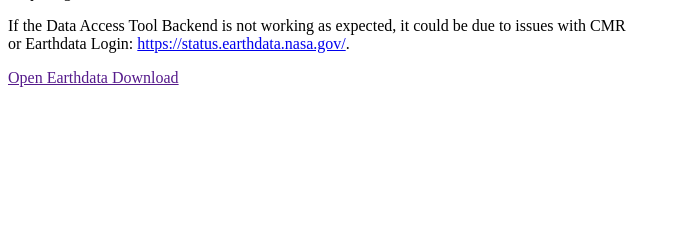
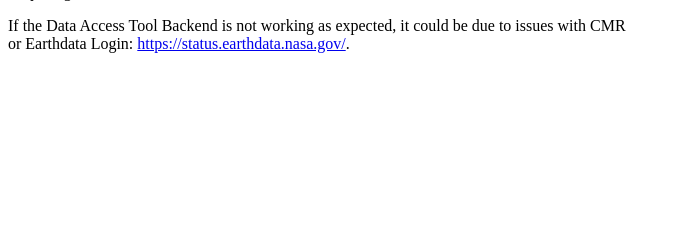
Before and after one commit to nsidc/data-access-tool-backend, a Python web app: template src/dat_backend/templates/application_status.html.jinja in a window 1280 px wide. Shown: the part 92-332 px from the top of the page, without its empty margins (0-681 px from the left). Run offline with Jinja, Linux system fonts and the light colour scheme; the template is opened without the code that fills it, so the values that code supplies are empty.

Commit message:
Remove copypasta about EDD

```diff
--- a/src/dat_backend/templates/application_status.html.jinja
+++ b/src/dat_backend/templates/application_status.html.jinja
@@ -15,8 +15,6 @@
         > https://status.earthdata.nasa.gov/</a>.
       </p>
 
-      <p><a href="{{ redirect_uri }}">Open Earthdata Download</a></p>
-
     <div style="display: flex;">
   </body>
 </html>
```
